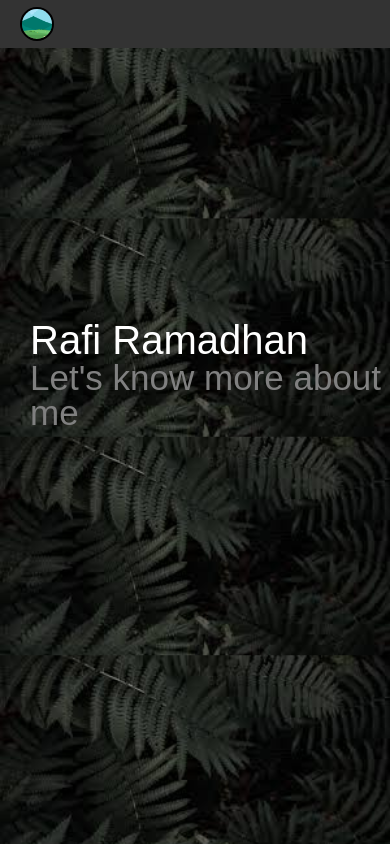
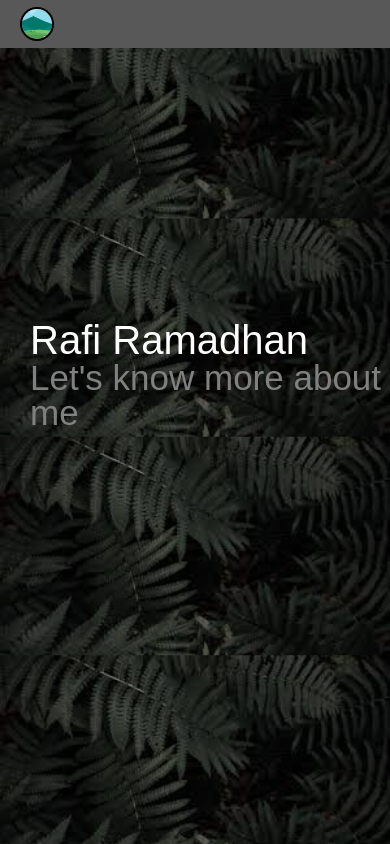
Before and after one commit to RafiRamadhan0910/vue, a Vue app: page / in a window 390 px wide. Built offline with nearby package versions, Linux system fonts and the light colour scheme.

Commit message:
Update mainStyle.css

```diff
--- a/public/mainStyle.css
+++ b/public/mainStyle.css
@@ -41,7 +41,7 @@ body{
 .sidebar {
 	width: 15rem;
 	height: 41rem;
-	background-color: #333333;
+	background-color: #595858;
 }
 
 .sidebar ul{
@@ -92,13 +92,8 @@ body{
 	border: solid black 5px;
 	position: relative;
 	top: 50px;
-	transition: 1s;
 	z-index: 100;
 
-}
-
-.pp img:hover {
-	filter: contrast(40%);
 }
 
 .whatsapp,
@@ -135,6 +130,7 @@ button {
 	.username {
 		position: absolute;
 		top: 300px;
+		transition: 1s;
 	}
 
 	button {
@@ -144,6 +140,8 @@ button {
 		color: white;
 		background-color: transparent;
 		border: transparent;
+		transition: 1s;
+		font-size: 25px;
 	}
 
 	.sidebar {
@@ -156,6 +154,7 @@ button {
 		height: 40rem;
 		background-color: #333333;
 		opacity: 0%;
+		transition: 1s;
 	}
 
 	.pp img{
@@ -165,6 +164,7 @@ button {
 		position: absolute;
 		top: 7px;
 		left: -50px;
+		transition: 0.6s;
 	}
 
 	.main {
```
